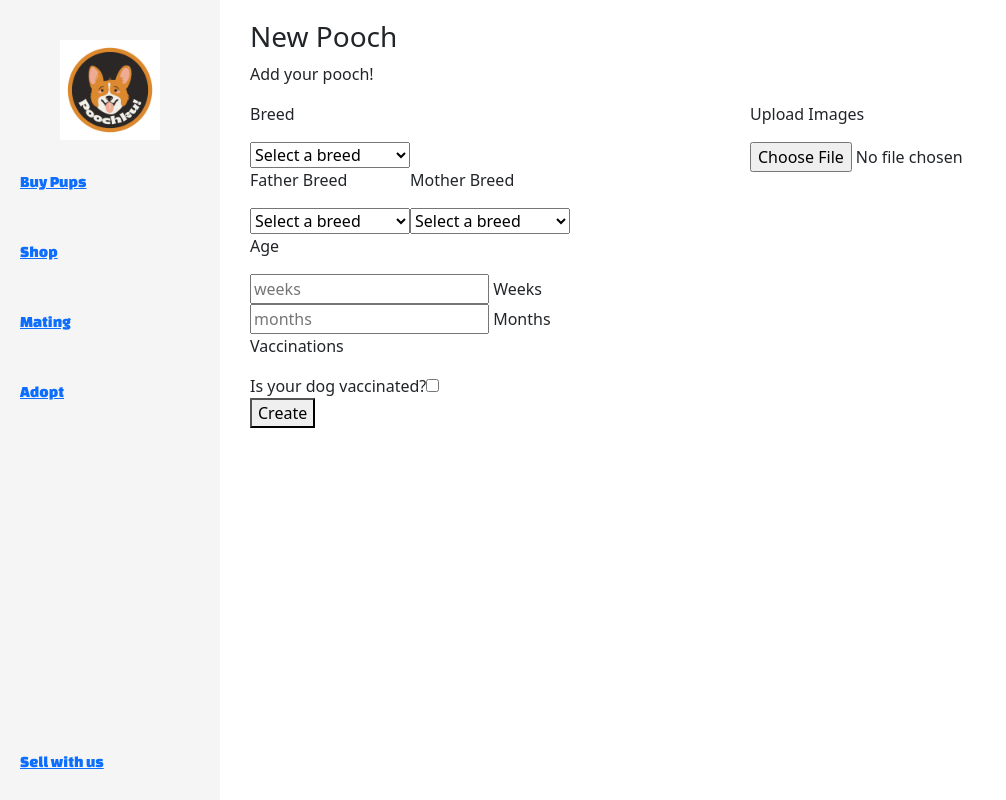
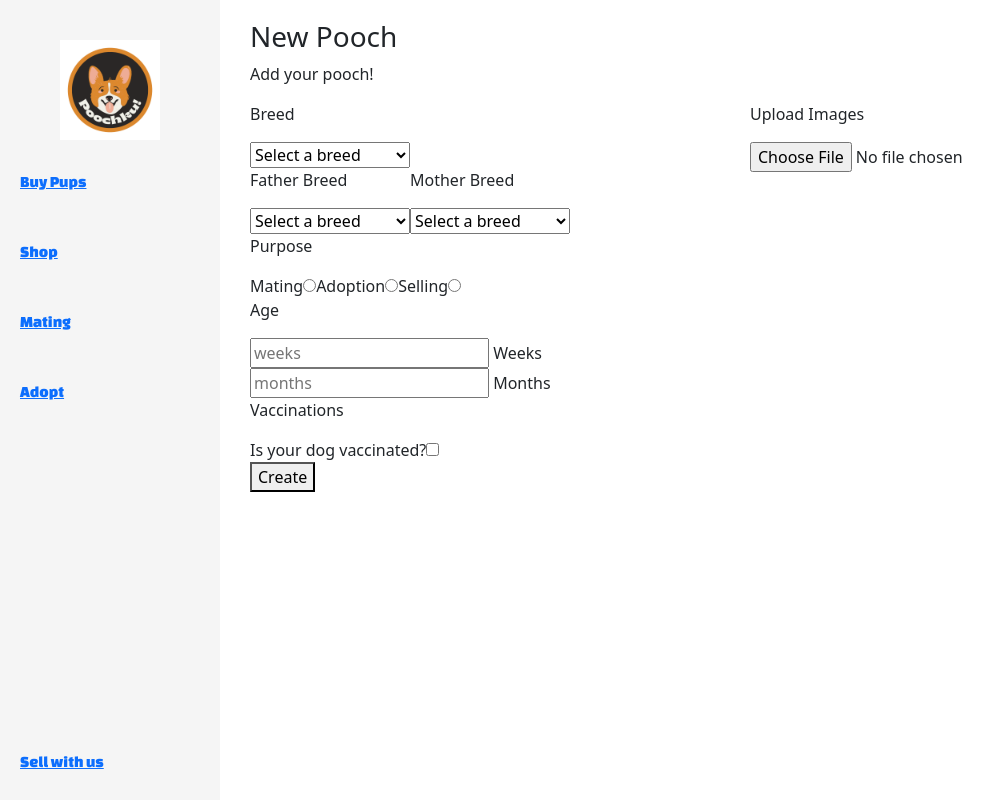
Before and after one commit to namish800/poochku-frontend, a React (Create React App) app: page /newDog in a window 1280 px wide. Shown: the whole page, without its empty margins (0-1006 px from the left). Built offline with nearby package versions, Linux system fonts and the light colour scheme.

Commit message:
Linking done

```diff
--- a/src/Components/Pages/AddDog/index.js
+++ b/src/Components/Pages/AddDog/index.js
@@ -48,6 +48,15 @@ const AddDog = () => {
                         </div>
                     </div>
                     <div className='newDogWrapper'>
+                        <p className='newDogLabel'>Purpose</p>
+                        <label>Mating</label>
+                        <input name="purpose" type='radio'/>
+                        <label>Adoption</label>
+                        <input name="purpose" type='radio'/>
+                        <label>Selling</label>
+                        <input name="purpose" type='radio'/>
+                    </div>
+                    <div className='newDogWrapper'>
                         <p className='newDogLabel'>Age</p>
                         <div>
                             <input type='number' placeholder='weeks' /> <label>Weeks</label>
--- a/src/Components/Pages/Seller/index.js
+++ b/src/Components/Pages/Seller/index.js
@@ -3,6 +3,7 @@ import DashNavUser from '../../Reusable/DashNavUser'
 import DogForSaleCard from '../../Reusable/DogForSaleCard'
 import './style.css'
 import dogList from '../Pups/dogBuyList'
+import { Link } from 'react-router-dom'
 
 const Seller = () => {
   return (
@@ -19,7 +20,7 @@ const Seller = () => {
             <h2 className='sellerHeading'>Your Active Listings</h2>
             <div className='sellerHeader'>
                 <input type='text'placeholder='Search your listings' className='filterInput' />
-                <button className='filterButton'>+ NEW DOG</button>
+                <Link to="/newDog"><button className='filterButton'>+ NEW DOG</button></Link>
             </div>
             <hr />
             <div className='dogsForSaleWrapper'>
--- a/src/Components/Reusable/Header/index.js
+++ b/src/Components/Reusable/Header/index.js
@@ -7,12 +7,15 @@ const Header = () => {
     <div className='headerWrapper'>
         <div>
             <img className='headerLogo' src={logo} />
-            <Link className='navLink'>Browse Pups</Link>
-            <Link className='navLink'>Shop</Link>
-            <Link className='navLink'>Mating</Link>
-            <Link className='navLink'>Adopt</Link>
+            <Link className='navLink' to="/browse">Browse Pups</Link>
+            <Link className='navLink' to="/browse">Shop</Link>
+            <Link className='navLink' to="/mating">Mating</Link>
+            <Link className='navLink' to="/adopt">Adopt</Link>
         </div>
-        <Link>Login</Link>
+        <div>
+          <Link className='navLink' to="/seller">Seller Account</Link>
+          <Link className='navLink'>Login</Link>
+        </div>
     </div>
   )
 }
```
